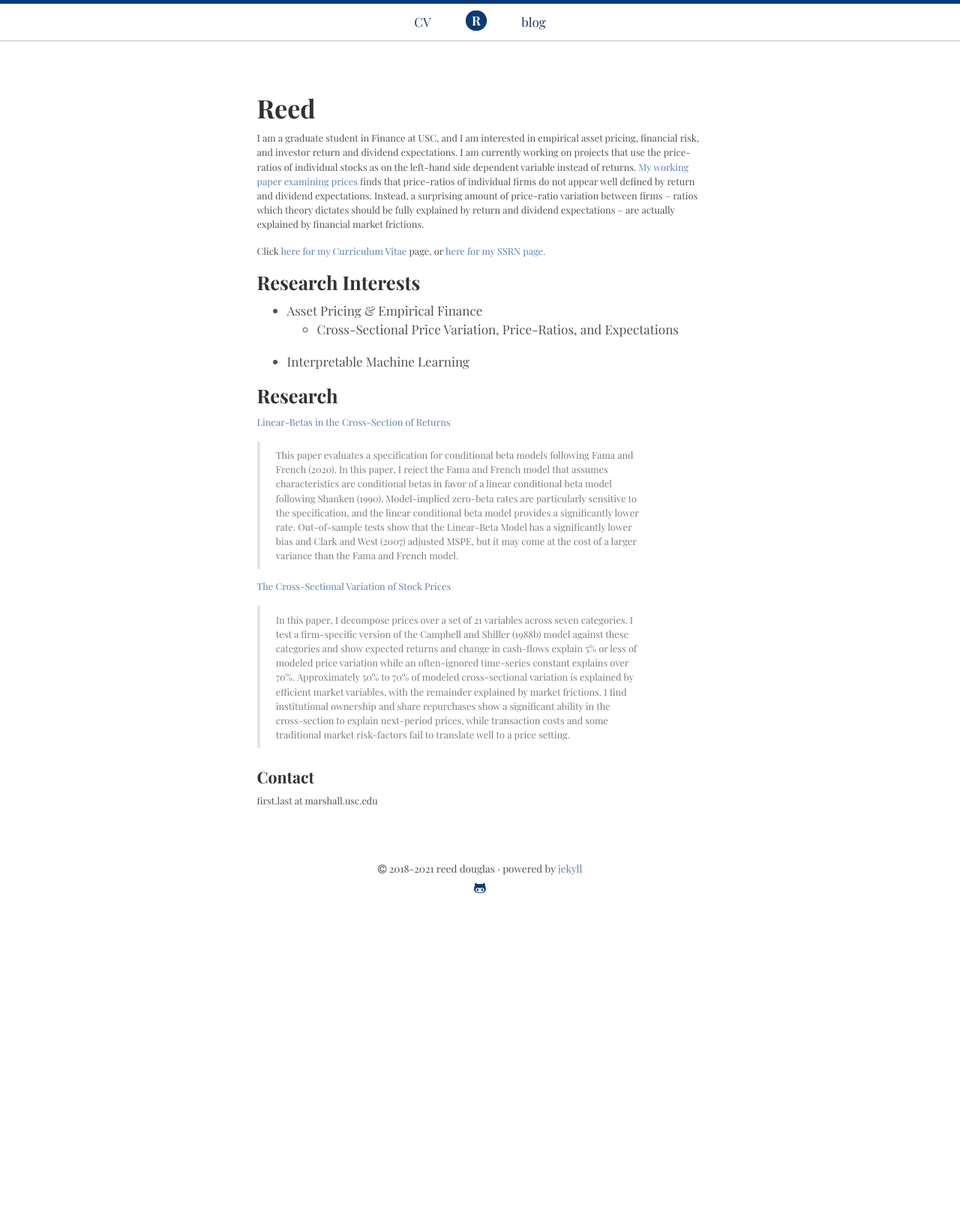
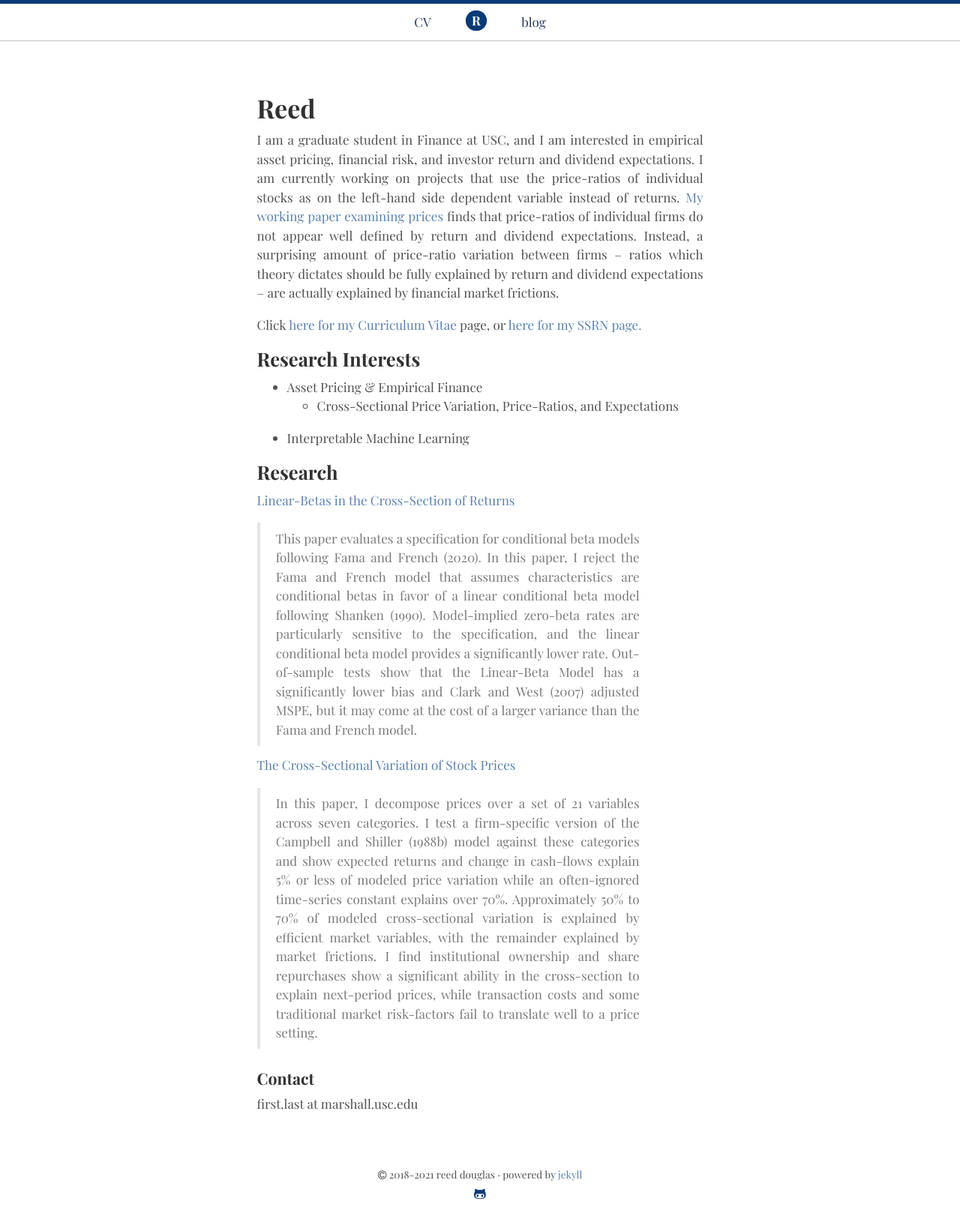
Before and after one commit to reeddoug/reeddoug.github.io, a Jekyll site: the page built from index.md, in a window 1280 px wide. Shown: the whole page at 75% size. Built offline with Jekyll 4.4.1, drawn with Linux system fonts in a browser that asks for light colours; some web fonts are replaced; our own code applies the rules of GitHub Pages for plain Markdown files; before the commit the page ends 1230 px from its top, so only the background shows below that.

Commit message:
Update _typography.scss

```diff
--- a/_sass/base/_typography.scss
+++ b/_sass/base/_typography.scss
@@ -33,7 +33,7 @@ h4, h5, h6 {
 p {
   margin-top: 0;
   margin-bottom: 1rem;
-  font-size:0.75rem;
+  text-align:justify;
 }
 
 strong {
```
